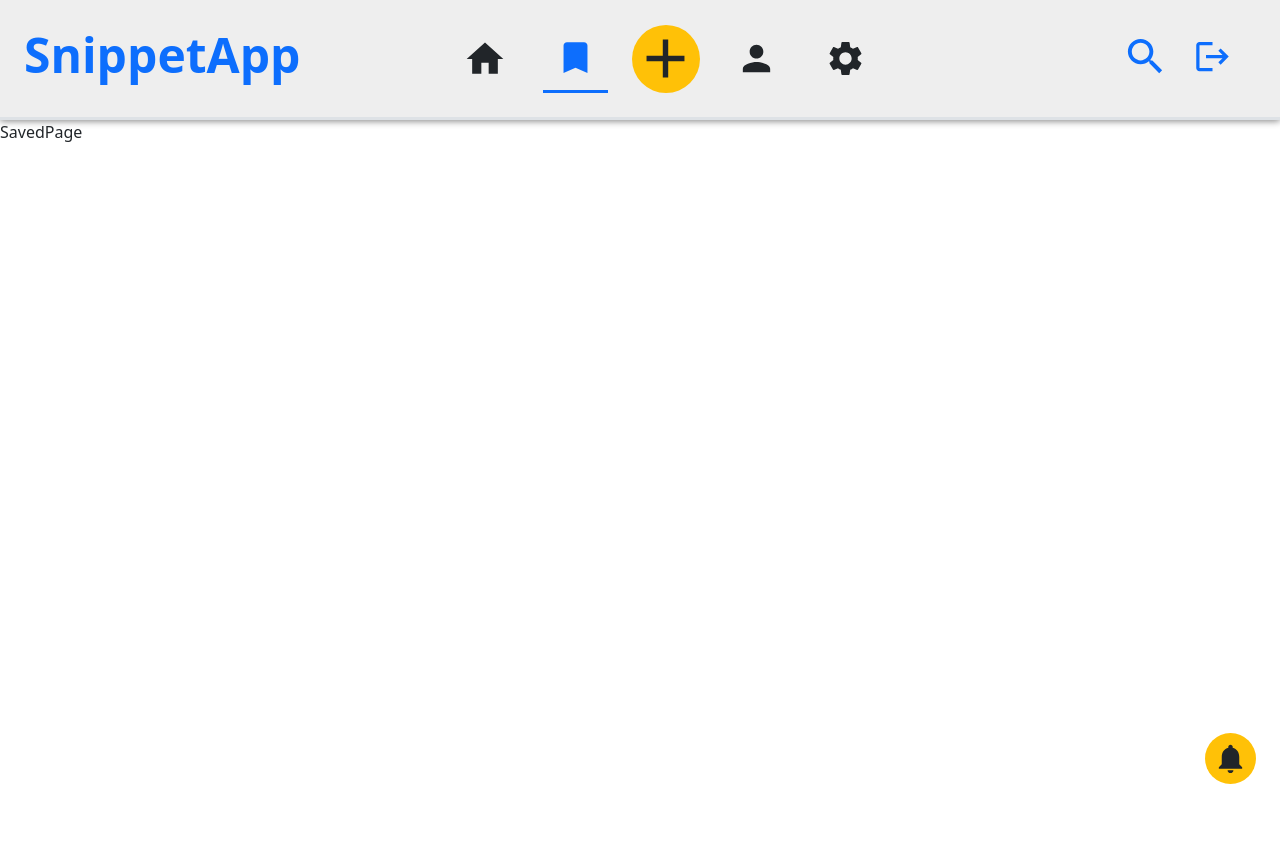
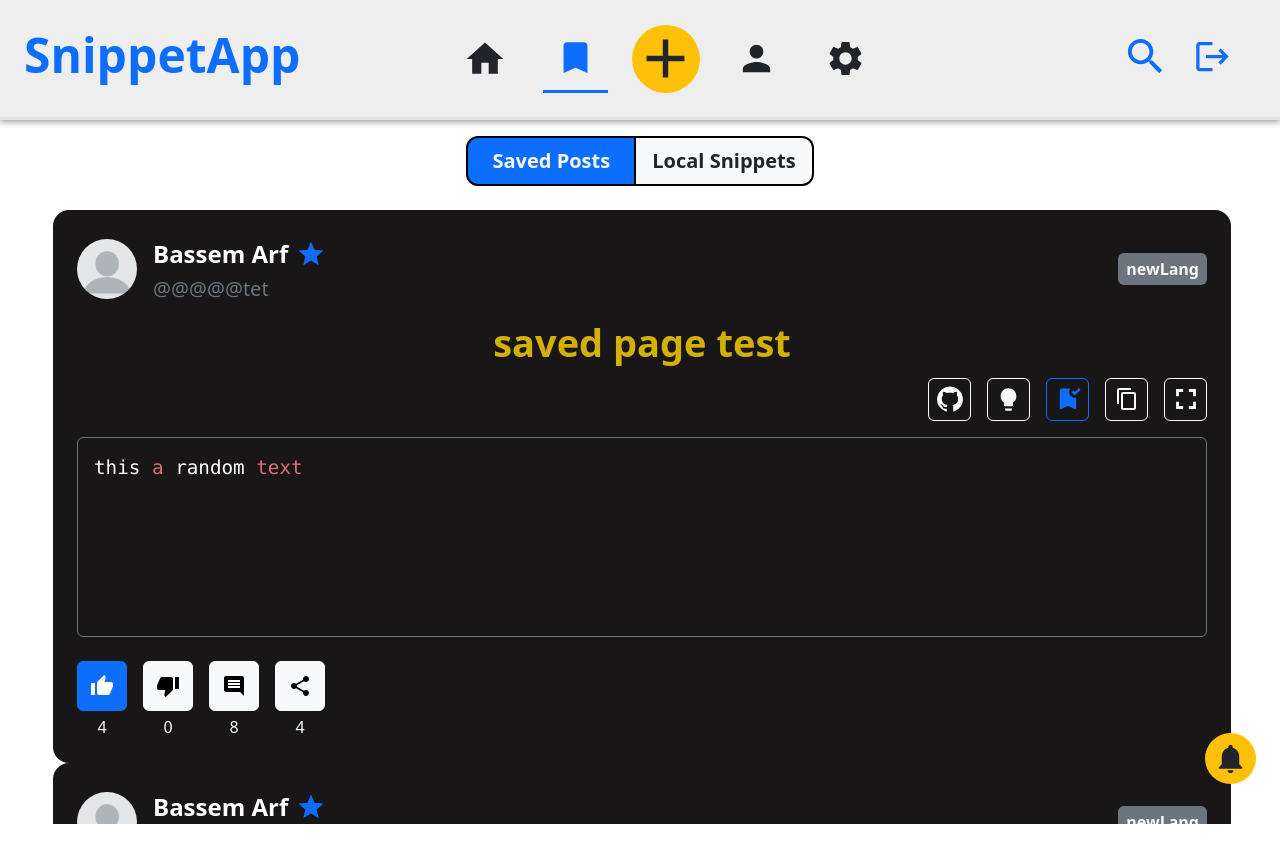
Before and after one commit to BassemArfaoui/SnippetUp-2.0, a React (Create React App) app: page /saved in a window 1280 px wide. Shown: the top 862 px of the page. Before the commit the page ends 800 px from the top, so only its background shows below. Built offline with nearby package versions, Linux system fonts and the light colour scheme.

Commit message:
add saved choice and container

```diff
--- a/src/components/main/FeedSide.jsx
+++ b/src/components/main/FeedSide.jsx
@@ -107,6 +107,7 @@ function FeedSide() {
               isDisliked={post.isDisliked}
               isSaved={post.isSaved}
               isInterested={post.isInterested}
+              githubLink={post.github_link}
               firstname={post.poster_firstname}
               lastname={post.poster_lastname}
               username={post.poster_username}
--- a/src/components/parts/Post.jsx
+++ b/src/components/parts/Post.jsx
@@ -12,12 +12,12 @@ import CommentIcon from '@mui/icons-material/Comment';
 import ShareIcon from '@mui/icons-material/Share';
 import StarIcon from '@mui/icons-material/Star';
 import StarBorderIcon from '@mui/icons-material/StarBorder';
-import { Modal, Box, IconButton } from '@mui/material'; // Added IconButton component
-import CloseIcon from '@mui/icons-material/Close'; // Close icon
+import GitHubIcon from '@mui/icons-material/GitHub';
+import { Modal, Box, IconButton } from '@mui/material';
+import CloseIcon from '@mui/icons-material/Close';
 import CustomTooltip from '../tools/CustomTooltip';
 import { successNotify, notify } from '../tools/CustomToaster';
-import CodeHighlighter from '../saved/CodeHighliter';
-import DescriptionIcon from '@mui/icons-material/Description';
+import LightbulbIcon from '@mui/icons-material/Lightbulb';import CodeHighlighter from '../tools/CodeHighliter';
 import { FaFacebook } from "react-icons/fa";
 import { IoLogoWhatsapp } from "react-icons/io";
 import { FaLink } from "react-icons/fa";
@@ -320,10 +320,22 @@ export default function Post(props) {
       <div className="d-flex flex-column gap-1 align-items-center justify-content-between mb-3">
         <h3 className="snippet-title fw-bold text-center">{snippetTitle}</h3>
         <div className="buttons align-self-end d-flex gap-3 align-items-center">
+
+          {/*github proj link*/}
+          {props.githubLink && (
+            <CustomTooltip title='See Related Repo' placement='top'>
+                <a target='_blank' href={props.githubLink} className="btn btn-outline-light post-btn" >
+                  <GitHubIcon style={{ fontSize: '28px' }} />
+                </a>
+            </CustomTooltip>
+
+          ) }
+
+
           {/* Description Button */}
           <CustomTooltip title='Description' placement='top'>
             <button className="btn btn-outline-light post-btn" onClick={openDescription}>
-              <DescriptionIcon style={{ fontSize: '27px' }} />
+              <LightbulbIcon style={{ fontSize: '27px' }} />
             </button>
           </CustomTooltip>
 
--- /dev/null
+++ b/src/components/saved/SavedChoice.jsx
@@ -0,0 +1,24 @@
+import React, { useState } from 'react'
+import './styles/choice.css'
+
+function SavedChoice(props) {
+
+
+
+  return (
+    <div className='saved-choice-container d-flex justify-content-center align-items-center'>
+        <div className='d-flex mb-2 mt-3'>
+            {
+               props.choice === 'posts'? <div className=' bg-primary text-light left-choice px-3 fw-bold fs-5 d-flex align-items-center justify-content-center text-light' >Saved Posts</div>
+               : <div className=' bg-light text-dark left-choice px-3 fw-bold fs-5 d-flex align-items-center justify-content-center text-light' onClick={()=>{props.setChoice('posts')}}>Saved Posts</div>
+            }
+            {
+                props.choice === 'local' ? <div className='right-choice fs-5 px-3 text-light fw-bold bg-primary text-light d-flex align-items-center justify-content-center'>Local Snippets</div>
+                : <div className='right-choice bg-light text-dark fs-5 px-3 fw-bold d-flex align-items-center justify-content-center' onClick={()=>{props.setChoice('local')}}>Local Snippets</div>
+            }
+        </div>
+    </div>
+  )
+}
+
+export default SavedChoice
--- /dev/null
+++ b/src/components/saved/SavedContainer.jsx
@@ -0,0 +1,12 @@
+import React from 'react'
+import './styles/container.css'
+
+function SavedContainer(props) {
+  return (
+    <div className='data-container d-flex flex-column gap-4 pt-3'>
+        {props.children}
+    </div>
+  )
+}
+
+export default SavedContainer
--- /dev/null
+++ b/src/components/saved/SavedPosts.jsx
@@ -0,0 +1,75 @@
+import React from 'react'
+import Post from '../parts/Post'
+
+function SavedPosts() {
+  return (
+    <div>
+         <Post
+              key={`4654556`}
+              id={7000}
+              title={'saved page test'}
+              snippet={'this a random text'}
+              description={'random desc'}
+              posterId={1}
+              language={'newLang'}
+              likeCount={4}
+              dislikeCount={0}
+              commentCount={8}
+              shareCount={4}
+              isLiked={true}
+              isDisliked={false}
+              isSaved={true}
+              isInterested={true}
+              githubLink={'test.com'}
+              firstname={'Bassem'}
+              lastname={'Arf'}
+              username={'@@@@tet'}
+            />
+            <Post
+              key={`4654556`}
+              id={7000}
+              title={'saved page test'}
+              snippet={'this a random text'}
+              description={'random desc'}
+              posterId={1}
+              language={'newLang'}
+              likeCount={4}
+              dislikeCount={0}
+              commentCount={8}
+              shareCount={4}
+              isLiked={true}
+              isDisliked={false}
+              isSaved={true}
+              isInterested={true}
+              githubLink={'test.com'}
+              firstname={'Bassem'}
+              lastname={'Arf'}
+              username={'@@@@tet'}
+            />
+            <Post
+              key={`4654556`}
+              id={7000}
+              title={'saved page test'}
+              snippet={'this a random text'}
+              description={'random desc'}
+              posterId={1}
+              language={'newLang'}
+              likeCount={4}
+              dislikeCount={0}
+              commentCount={8}
+              shareCount={4}
+              isLiked={true}
+              isDisliked={false}
+              isSaved={true}
+              isInterested={true}
+              githubLink={'test.com'}
+              firstname={'Bassem'}
+              lastname={'Arf'}
+              username={'@@@@tet'}
+            />
+
+    </div>
+  )
+}
+
+export default SavedPosts
--- /dev/null
+++ b/src/components/saved/styles/choice.css
@@ -0,0 +1,24 @@
+.saved-choice-container
+{
+}
+
+.left-choice
+{
+    min-width: 170px;
+    height: 50px;
+    border-radius: 12px 0 0 12px;
+    border: 2pt solid black;
+    cursor: pointer;
+
+}
+
+.right-choice
+{
+    min-width: 170px;
+    height: 50px;
+    border-radius: 0 12px 12px 0;
+    border: 2pt solid black;
+    border-left: none;
+    cursor: pointer;
+
+}
--- /dev/null
+++ b/src/components/saved/styles/container.css
@@ -0,0 +1,7 @@
+.data-container
+{
+    height: calc(100vh - 170px);
+    overflow-y: auto;
+    padding:10px 49px 10px 53px;
+
+}
--- a/src/pages/SavedPage.jsx
+++ b/src/pages/SavedPage.jsx
@@ -1,13 +1,30 @@
-import React from 'react'
+import React , {useState} from 'react'
 import '../css/SavedPage.css'
+import SavedChoice from '../components/saved/SavedChoice'
+import SavedContainer from '../components/saved/SavedContainer';
+import SavedPosts from '../components/saved/SavedPosts';
+
+
 
 function SavedPage() {
 
+  const [choice,setChoice]=useState('posts');
 
 
   return (
-    <div>
-    SavedPage    </div>
+
+
+
+    <div className='min-vh-100'>
+       <SavedChoice choice={choice} setChoice={setChoice}/>
+
+       <SavedContainer>
+          {
+            choice==='posts' ? <SavedPosts/>
+            : null
+          }
+       </SavedContainer>
+    </div>
   )
 }
 
```
Also changed, not shown: src/components/saved/highliter.css (deleted), src/components/tools/CodeHighliter.jsx (renamed from src/components/saved/CodeHighliter.jsx), src/components/tools/highliter.css (added).
